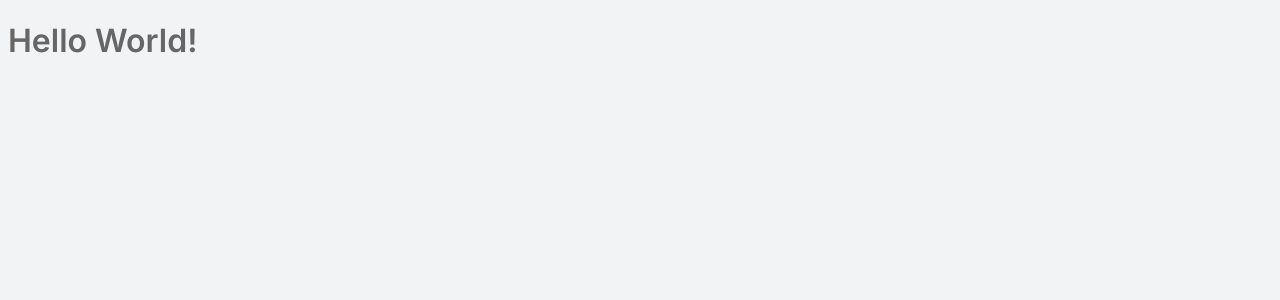
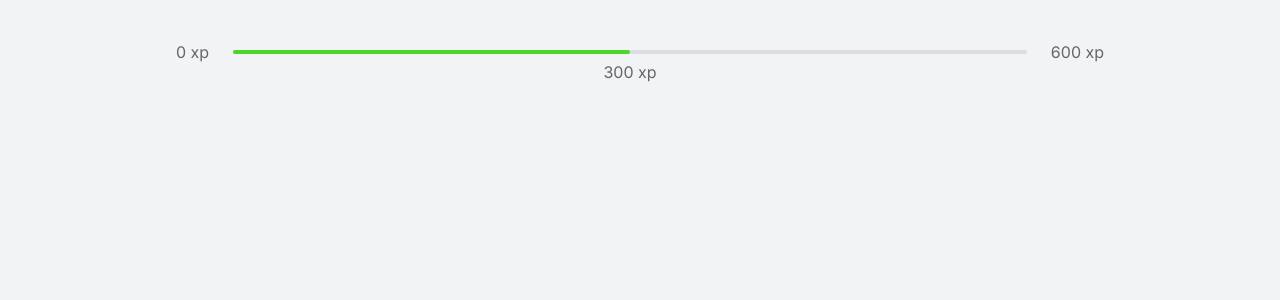
Before and after one commit to iamtheluiz/move.it, a Next.js app: page / in a window 1280 px wide. Shown: the top 300 px of the page. Built offline with nearby package versions, Linux system fonts and the light colour scheme.

Commit message:
feat: add ExperinceBar component style

```diff
--- /dev/null
+++ b/src/components/ExperienceBar.tsx
@@ -0,0 +1,12 @@
+export function ExperienceBar() {
+  return (
+    <header className="experience-bar">
+      <span>0 xp</span>
+      <div>
+        <div style={{ width: '50%' }}></div>
+        <span className="current-experience" style={{ left: '50%' }}>300 xp</span>
+      </div>
+      <span>600 xp</span>
+    </header>
+  )
+}
--- a/src/pages/index.tsx
+++ b/src/pages/index.tsx
@@ -1,5 +1,9 @@
+import { ExperienceBar } from "../components/ExperienceBar";
+
 export default function Home() {
   return (
-    <h1>Hello World!</h1>
+    <div className="container">
+      <ExperienceBar />
+    </div>
   )
 }
--- a/src/styles/global.css
+++ b/src/styles/global.css
@@ -1,4 +1,10 @@
 @import url('https://fonts.googleapis.com/css2?family=Inter:wght@400;500;600&family=Rajdhani:wght@600&display=swap');
+
+* {
+  margin: 0;
+  padding: 0;
+  box-sizing: border-box;
+}
 
 body {
   font-family: 'Inter', sans-serif;
@@ -47,3 +53,41 @@
   color: inherit;
   text-decoration: none;
 }
+
+.container {
+  height: 100vh;
+  max-width: 992px;
+  margin: 0 auto;
+  padding: 2.65rem 2rem;
+
+  display: flex;
+  flex-direction: column;
+}
+
+.experience-bar {
+  display: flex;
+  align-items: center;
+}
+
+.experience-bar span {
+  font-size: 1rem;
+}
+
+.experience-bar > div {
+  flex: 1;
+  height: 4px;
+  border-radius: 4px;
+  background: var(--gray-line);
+  margin: 0 1.5rem;
+  position: relative;
+}
+.experience-bar > div > div {
+  height: 100%;
+  border-radius: 4px;
+  background-color: var(--green);
+}
+span.current-experience {
+  position: absolute;
+  top: 12px;
+  transform: translateX(-50%);
+}
```
